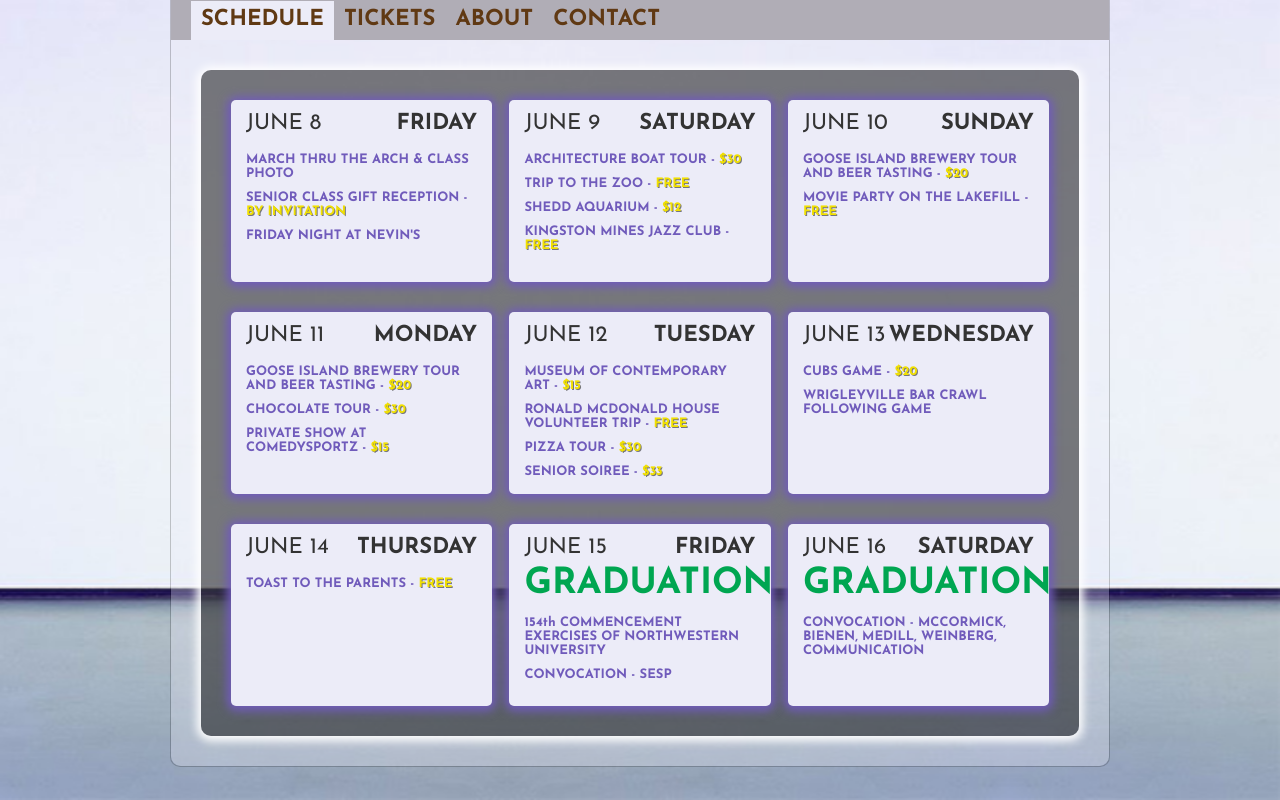
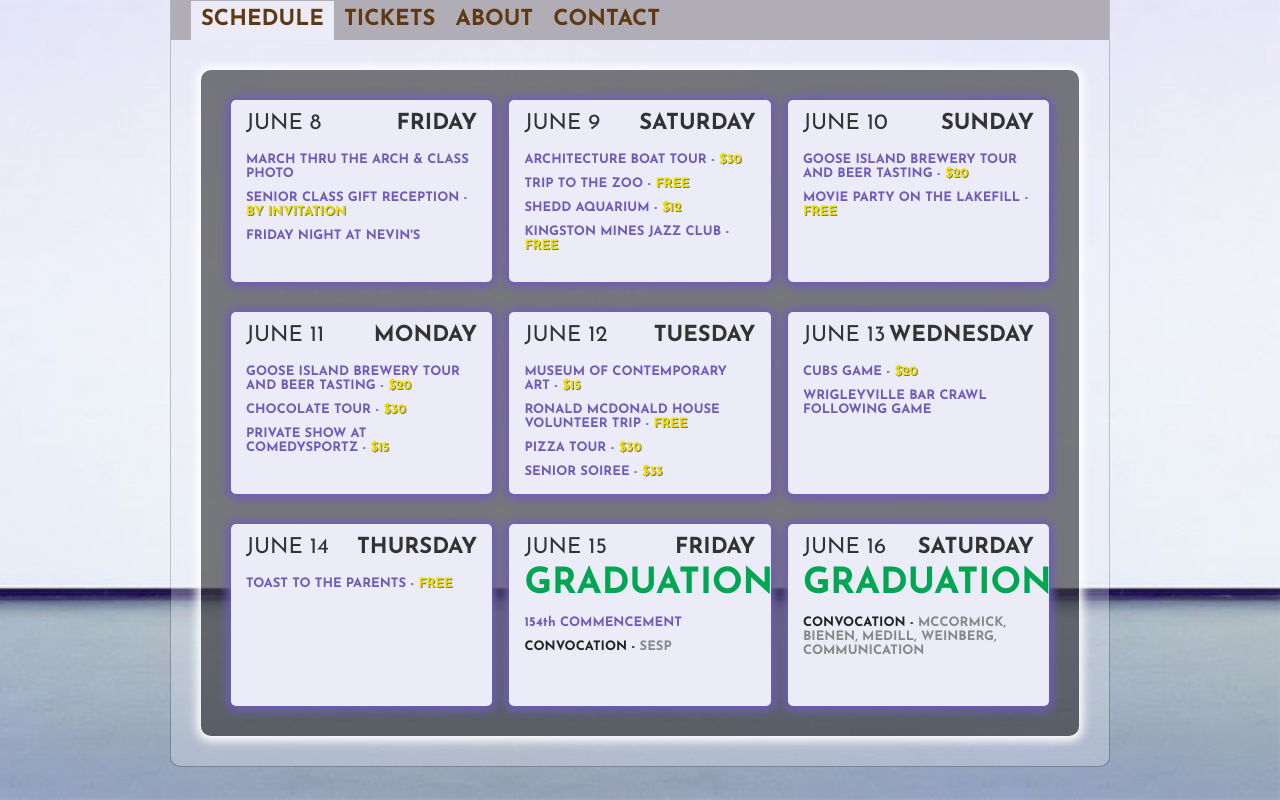
Before and after one commit to azylman/Senior-Week, a plain HTML site: page schedule.html in a window 1280 px wide. Drawn offline with Linux system fonts and the light colour scheme.

Commit message:
add commencement colors

```diff
--- a/css/main.css
+++ b/css/main.css
@@ -150,3 +150,11 @@ li {
 .calendar-row + .calendar-row {
 	margin-top: 30px;
 }
+
+.convocation {
+	color: #222;
+}
+
+.conv-list {
+	color: #888;
+}
--- a/schedule.html
+++ b/schedule.html
@@ -137,9 +137,12 @@
 					GRADUATION
 				</div>
 				<div class="activity">
-					154th COMMENCEMENT EXERCISES OF NORTHWESTERN UNIVERSITY</div>
+					154th COMMENCEMENT</div>
 				<div class="activity">
-					CONVOCATION - SESP
+					<span class="convocation">
+						CONVOCATION
+						- <span class="conv-list">SESP</span>
+					</span>
 				</div>
 			</div>
 			<div class="day span4">
@@ -151,7 +154,10 @@
 					GRADUATION
 				</div>
 				<div class="activity">
-					CONVOCATION - MCCORMICK, BIENEN, MEDILL, WEINBERG, COMMUNICATION
+					<span class="convocation">
+						CONVOCATION
+						- <span class="conv-list">MCCORMICK, BIENEN, MEDILL, WEINBERG, COMMUNICATION</span>
+					<span>
 				</div>
 			</div>
 		</div>
```
